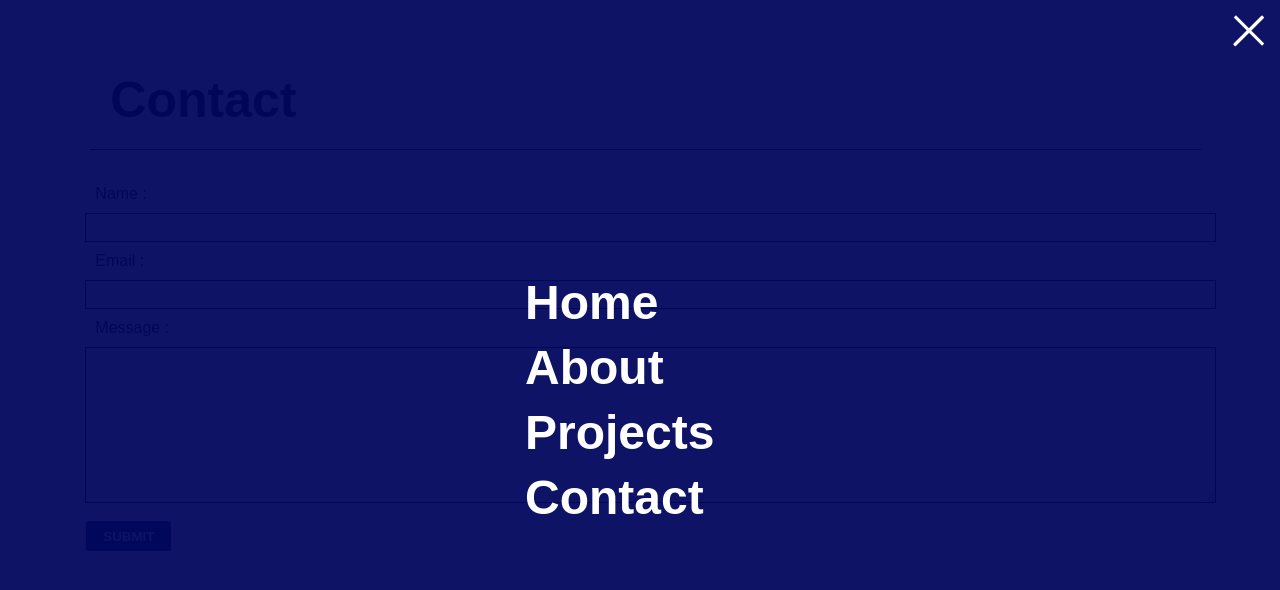
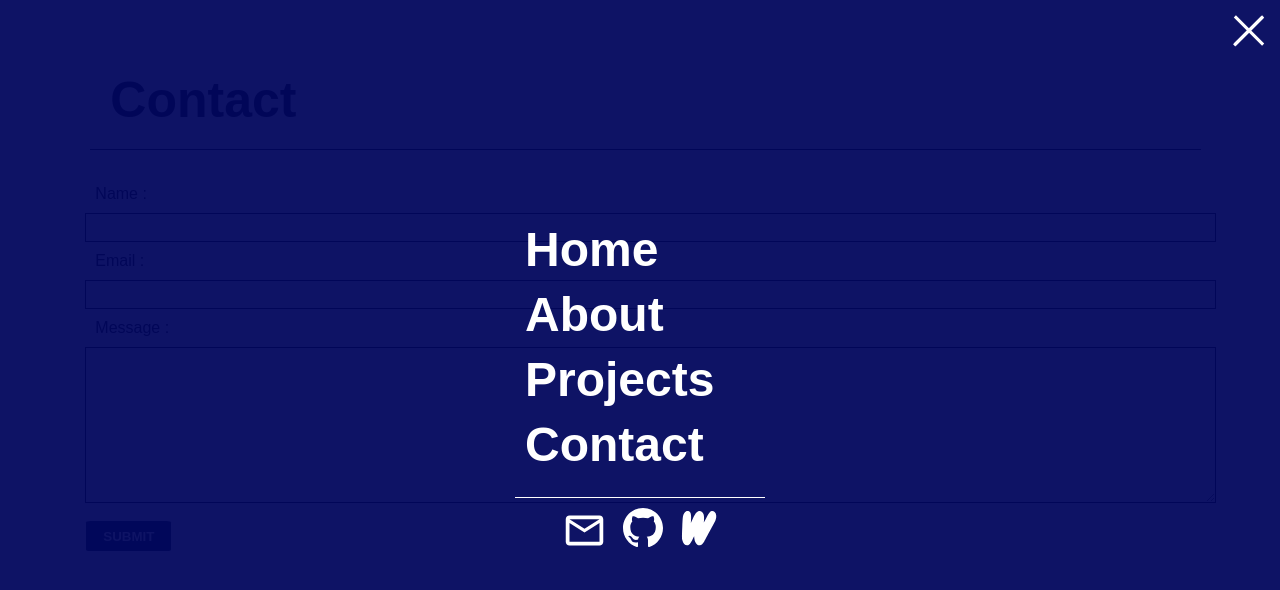
Before and after one commit to Bearsharks/portfolio, a React (Create React App) app: page /portfolio/contact in a window 1280 px wide. Both pictures are taken after a click on the element 1249 px from the left and 30 px from the top of the page. Shown: the top 590 px of the page. Built offline with nearby package versions, Linux system fonts and the light colour scheme.

Commit message:
feat : 네비게이션에 아이콘으로된 링크를 추가함

```diff
--- a/src/components/Navigation.js
+++ b/src/components/Navigation.js
@@ -1,5 +1,6 @@
 import React from "react"
 import './Navigation.scss';
+import MiniLinks from "./MiniLinks";
 import { useRecoilState } from 'recoil';
 import { isNavActive } from '../atoms/isNavActive'
 
@@ -17,6 +18,12 @@ function Navigation({ children }) {
             className={"navigation " + (isActive ? "navigation--active" : "navigation--inactive")}
         >
             {children}
+            <div className={"miniLink"}>
+                <MiniLinks
+
+                    linkSize={40}
+                ></MiniLinks>
+            </div>
         </div>
     );
 }
--- a/src/components/Navigation.scss
+++ b/src/components/Navigation.scss
@@ -16,7 +16,7 @@
     justify-content: center;
     align-items: center;
     align-content: center;
-    & a{
+    & > a{
         width: 230px;
         text-decoration: none ;
         font-size: 3rem;
@@ -39,3 +39,9 @@
     visibility: hidden;
     transition : all 1s ease;
 }
+.miniLink{
+    width: 230px;
+    margin: 20px;
+    padding: 10px;
+    border-top: 1px solid white;
+}
```
